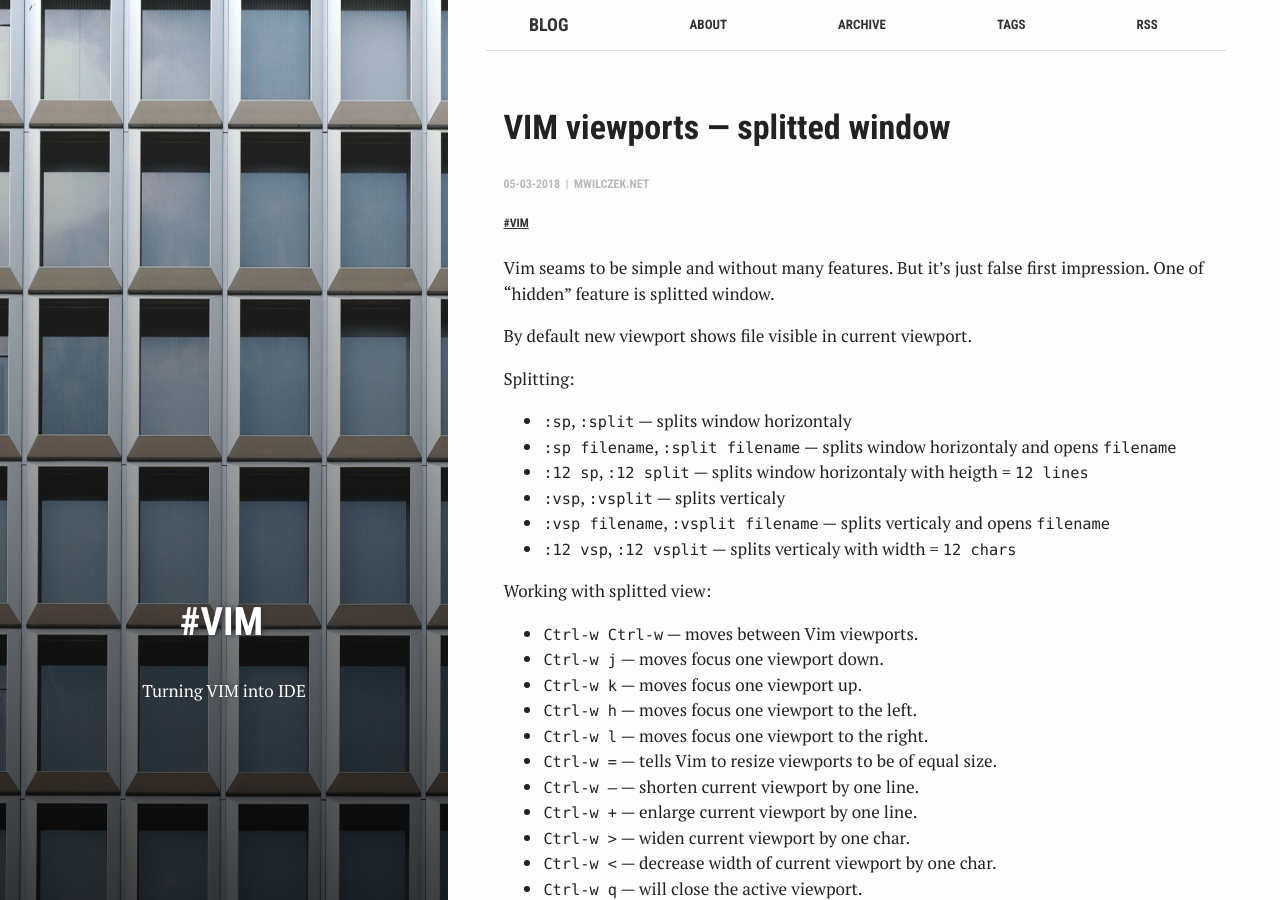
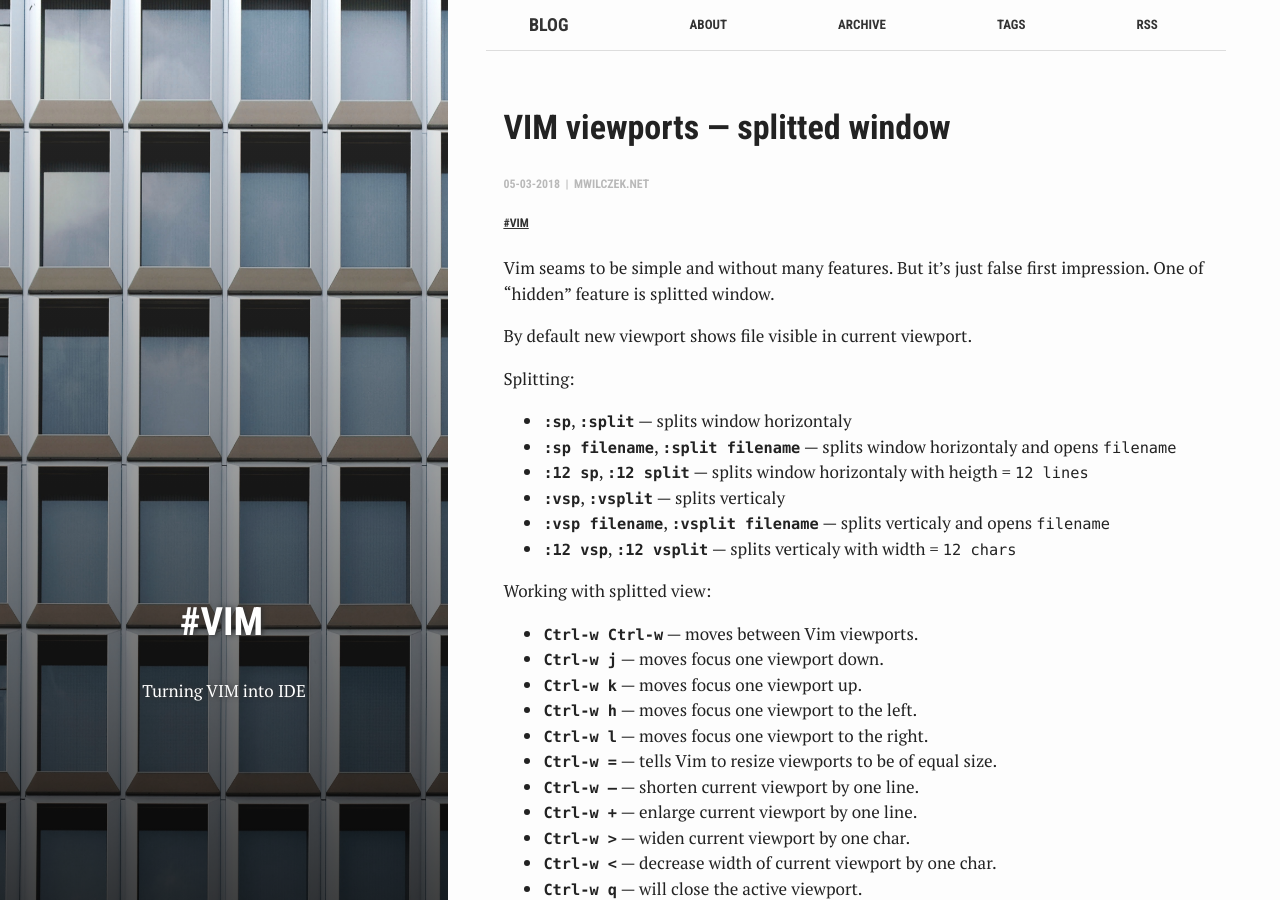
Before and after one commit to mwilczek-net/blog.mwilczek.net, a Jekyll site: the page built from _posts/2018-03-05-vim-viewports–splitted-window.md, in a window 1280 px wide and 900 px high. Built offline with Jekyll 4.4.1, drawn with Linux system fonts in a browser that asks for light colours.

Commit message:
Vim viewports

```diff
--- a/_posts/2018-03-05-vim-viewports–splitted-window.md
+++ b/_posts/2018-03-05-vim-viewports–splitted-window.md
@@ -19,24 +19,24 @@
 By default new viewport shows file visible in current viewport.
 
 Splitting:
-- `:sp`, `:split` &mdash; splits window horizontaly
-- `:sp filename`, `:split filename` &mdash; splits window horizontaly and opens `filename`
-- `:12 sp`, `:12 split` &mdash; splits window horizontaly with heigth = `12 lines`
-- `:vsp`, `:vsplit` &mdash; splits verticaly
-- `:vsp filename`, `:vsplit filename` &mdash; splits verticaly and opens `filename`
-- `:12 vsp`, `:12 vsplit` &mdash; splits verticaly with width = `12 chars`
+- **`:sp`**, **`:split`** &mdash; splits window horizontaly
+- **`:sp filename`**, **`:split filename`** &mdash; splits window horizontaly and opens `filename`
+- **`:12 sp`**, **`:12 split`** &mdash; splits window horizontaly with heigth = `12 lines`
+- **`:vsp`**, **`:vsplit`** &mdash; splits verticaly
+- **`:vsp filename`**, **`:vsplit filename`** &mdash; splits verticaly and opens `filename`
+- **`:12 vsp`**, **`:12 vsplit`** &mdash; splits verticaly with width = `12 chars`
 
 Working with splitted view:
-- `Ctrl-w Ctrl-w` &mdash; moves between Vim viewports.
-- `Ctrl-w j` &mdash; moves focus one viewport down.
-- `Ctrl-w k` &mdash; moves focus one viewport up.
-- `Ctrl-w h` &mdash; moves focus one viewport to the left.
-- `Ctrl-w l` &mdash; moves focus one viewport to the right.
-- `Ctrl-w =` &mdash; tells Vim to resize viewports to be of equal size.
-- `Ctrl-w –` &mdash; shorten current viewport by one line.
-- `Ctrl-w +` &mdash; enlarge current viewport by one line.
-- `Ctrl-w >` &mdash; widen current viewport by one char.
-- `Ctrl-w <` &mdash; decrease width of current viewport by one char.
-- `Ctrl-w q` &mdash; will close the active viewport.
-- `Ctrl-w r` &mdash; will rotate all viewports to the right / down.
-- `Ctrl-w R` &mdash; will rotate all viewports to the left / up.
+- **`Ctrl-w Ctrl-w`** &mdash; moves between Vim viewports.
+- **`Ctrl-w j`** &mdash; moves focus one viewport down.
+- **`Ctrl-w k`** &mdash; moves focus one viewport up.
+- **`Ctrl-w h`** &mdash; moves focus one viewport to the left.
+- **`Ctrl-w l`** &mdash; moves focus one viewport to the right.
+- **`Ctrl-w =`** &mdash; tells Vim to resize viewports to be of equal size.
+- **`Ctrl-w –`** &mdash; shorten current viewport by one line.
+- **`Ctrl-w +`** &mdash; enlarge current viewport by one line.
+- **`Ctrl-w >`** &mdash; widen current viewport by one char.
+- **`Ctrl-w <`** &mdash; decrease width of current viewport by one char.
+- **`Ctrl-w q`** &mdash; will close the active viewport.
+- **`Ctrl-w r`** &mdash; will rotate all viewports to the right / down.
+- **`Ctrl-w R`** &mdash; will rotate all viewports to the left / up.
```
